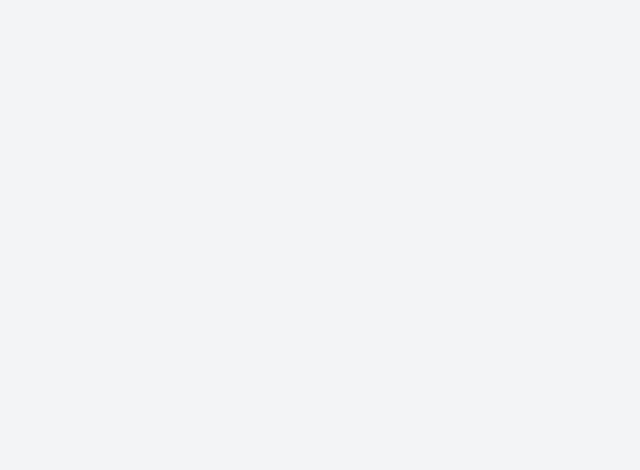
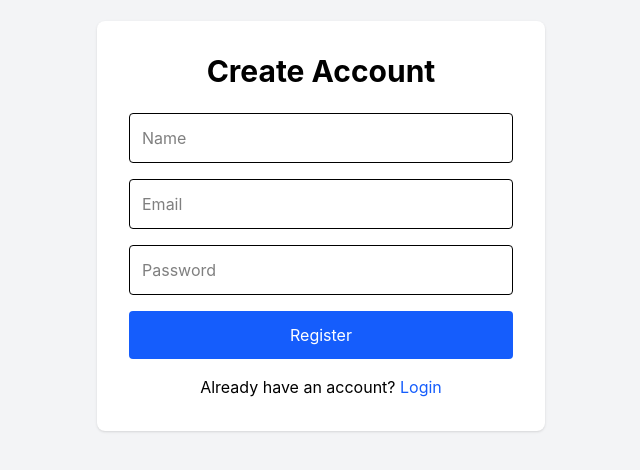
Before and after one commit to SaadJhujhJS/kin-tree, a React (Vite) app in the folder client/: page /register in a window 1280 px wide. Before the commit this address had no page. Shown: the part 174-644 px from the top of the page, without its empty margins (319-959 px from the left). Built offline with nearby package versions, Linux system fonts and the light colour scheme.

Commit message:
authentication frontend added

```diff
--- a/client/src/App.jsx
+++ b/client/src/App.jsx
@@ -1,30 +1,25 @@
 import { BrowserRouter, Routes, Route } from "react-router-dom";
+import Register from "./pages/Register";
+import Login from "./pages/Login";
 
 function Home() {
   return (
+    <div className="min-h-screen flex items-center justify-center bg-gray-100">
       <h1 className="text-3xl font-bold">
-      Home
+        Family Tree App
       </h1>
-  );
-}
-
-function Login() {
-  return (
-    <h1 className="text-3xl font-bold">
-      Login
-    </h1>
+    </div>
   );
 }
 
 function App() {
   return (
     <BrowserRouter>
-      <div className="min-h-screen bg-gray-100 p-8">
       <Routes>
         <Route path="/" element={<Home />} />
+        <Route path="/register" element={<Register />} />
         <Route path="/login" element={<Login />} />
       </Routes>
-      </div>
     </BrowserRouter>
   );
 }
--- /dev/null
+++ b/client/src/pages/Login.jsx
@@ -0,0 +1,99 @@
+import { useState } from "react";
+import { Link, useNavigate } from "react-router-dom";
+import api from "../services/api";
+
+function Login() {
+  const navigate = useNavigate();
+
+  const [formData, setFormData] = useState({
+    email: "",
+    password: "",
+  });
+
+  const [message, setMessage] = useState("");
+
+  const handleChange = (e) => {
+    setFormData({
+      ...formData,
+      [e.target.name]: e.target.value,
+    });
+  };
+
+  const handleSubmit = async (e) => {
+    e.preventDefault();
+    setMessage("");
+
+    try {
+      const response = await api.post("/auth/login", formData);
+
+      localStorage.setItem("token", response.data.token);
+
+      setMessage("Login successful!");
+
+      setTimeout(() => {
+        navigate("/");
+      }, 500);
+    } catch (error) {
+      setMessage(
+        error.response?.data?.message || "Login failed"
+      );
+    }
+  };
+
+  return (
+    <div className="min-h-screen flex items-center justify-center bg-gray-100">
+      <div className="w-full max-w-md bg-white p-8 rounded-lg shadow">
+        <h1 className="text-3xl font-bold text-center mb-6">
+          Login
+        </h1>
+
+        {message && (
+          <p className="mb-4 text-center text-blue-600">
+            {message}
+          </p>
+        )}
+
+        <form onSubmit={handleSubmit} className="space-y-4">
+          <input
+            type="email"
+            name="email"
+            placeholder="Email"
+            value={formData.email}
+            onChange={handleChange}
+            className="w-full border p-3 rounded"
+            required
+          />
+
+          <input
+            type="password"
+            name="password"
+            placeholder="Password"
+            value={formData.password}
+            onChange={handleChange}
+            className="w-full border p-3 rounded"
+            required
+          />
+
+          <button
+            type="submit"
+            className="w-full bg-blue-600 text-white p-3 rounded hover:bg-blue-700"
+          >
+            Login
+          </button>
+        </form>
+
+        <p className="text-center mt-4">
+          Don't have an account?{" "}
+          <Link
+            to="/register"
+            className="text-blue-600 hover:underline"
+          >
+            Register
+          </Link>
+        </p>
+      </div>
+    </div>
+  );
+}
+
+export default Login;
--- /dev/null
+++ b/client/src/pages/Register.jsx
@@ -0,0 +1,108 @@
+import { useState } from "react";
+import { Link, useNavigate } from "react-router-dom";
+import api from "../services/api";
+
+function Register() {
+  const navigate = useNavigate();
+
+  const [formData, setFormData] = useState({
+    name: "",
+    email: "",
+    password: "",
+  });
+
+  const [message, setMessage] = useState("");
+
+  const handleChange = (e) => {
+    setFormData({
+      ...formData,
+      [e.target.name]: e.target.value,
+    });
+  };
+
+  const handleSubmit = async (e) => {
+    e.preventDefault();
+    setMessage("");
+
+    try {
+      await api.post("/auth/register", formData);
+
+      setMessage("Registration successful!");
+
+      setTimeout(() => {
+        navigate("/login");
+      }, 1000);
+    } catch (error) {
+      setMessage(
+        error.response?.data?.message || "Registration failed"
+      );
+    }
+  };
+
+  return (
+    <div className="min-h-screen flex items-center justify-center bg-gray-100">
+      <div className="w-full max-w-md bg-white p-8 rounded-lg shadow">
+        <h1 className="text-3xl font-bold text-center mb-6">
+          Create Account
+        </h1>
+
+        {message && (
+          <p className="mb-4 text-center text-blue-600">
+            {message}
+          </p>
+        )}
+
+        <form onSubmit={handleSubmit} className="space-y-4">
+          <input
+            type="text"
+            name="name"
+            placeholder="Name"
+            value={formData.name}
+            onChange={handleChange}
+            className="w-full border p-3 rounded"
+            required
+          />
+
+          <input
+            type="email"
+            name="email"
+            placeholder="Email"
+            value={formData.email}
+            onChange={handleChange}
+            className="w-full border p-3 rounded"
+            required
+          />
+
+          <input
+            type="password"
+            name="password"
+            placeholder="Password"
+            value={formData.password}
+            onChange={handleChange}
+            className="w-full border p-3 rounded"
+            required
+          />
+
+          <button
+            type="submit"
+            className="w-full bg-blue-600 text-white p-3 rounded hover:bg-blue-700"
+          >
+            Register
+          </button>
+        </form>
+
+        <p className="text-center mt-4">
+          Already have an account?{" "}
+          <Link
+            to="/login"
+            className="text-blue-600 hover:underline"
+          >
+            Login
+          </Link>
+        </p>
+      </div>
+    </div>
+  );
+}
+
+export default Register;
```
Lines whose indentation alone changed are shown as unchanged.
